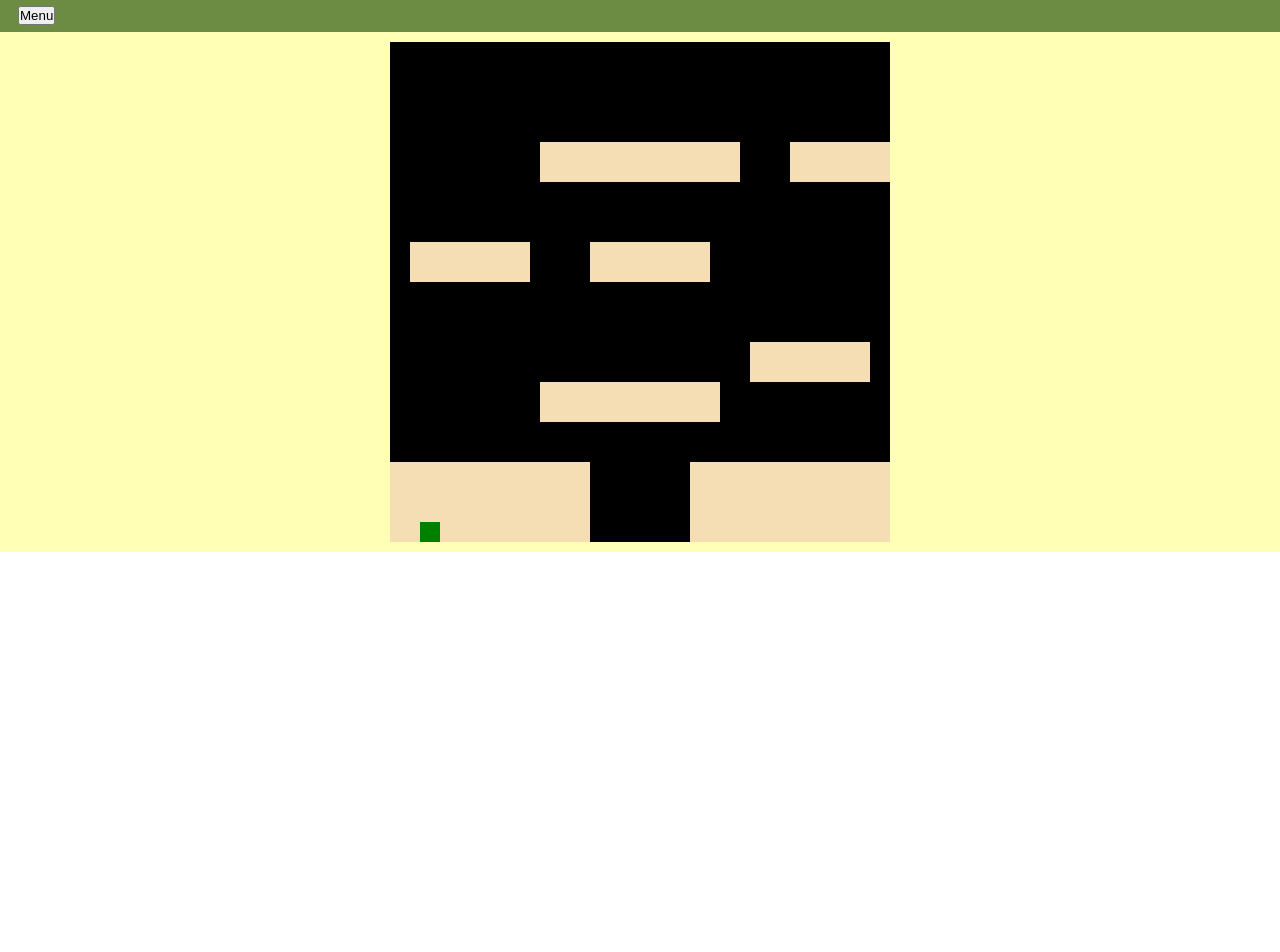
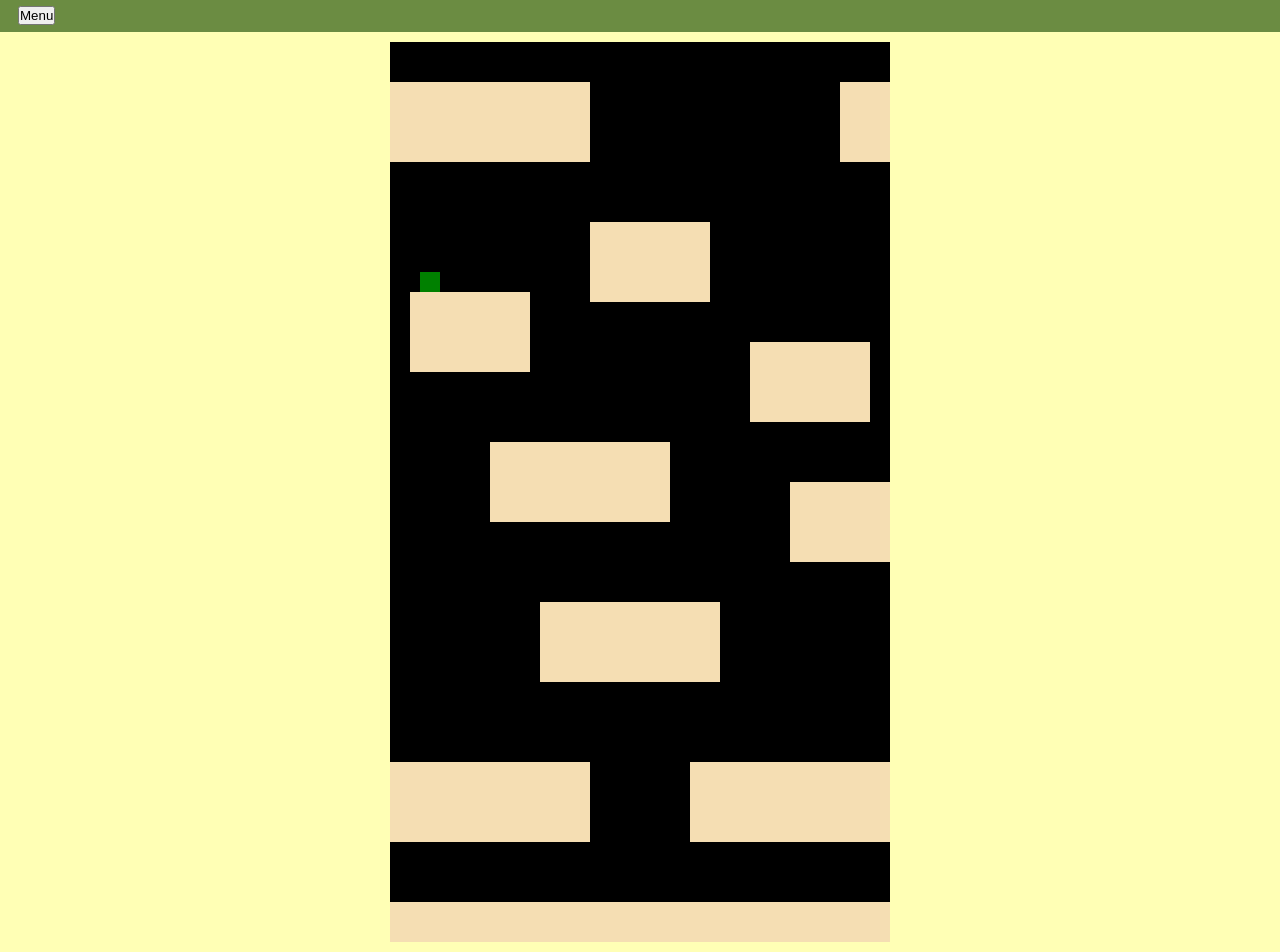
Before and after one commit to AlexandraSavenko/gi_course, a React (Vite) app: page /games/task2 in a window 1280 px wide. Before the commit the page ends 800 px from the top, so only its background shows below. Built offline with nearby package versions, Linux system fonts and the light colour scheme.

Commit message:
level 1 arranged

```diff
--- a/src/components/taskTwo/TaskTwo.module.css
+++ b/src/components/taskTwo/TaskTwo.module.css
@@ -1,6 +1,6 @@
 .gameArea {
     width: 500px;
-    height: 500px;
+    height: 900px;
     background-color: black;
     margin: 10px auto;
     position: relative;
--- a/src/components/taskTwo/TaskTwoWordList.jsx
+++ b/src/components/taskTwo/TaskTwoWordList.jsx
@@ -10,7 +10,7 @@ const TaskTwoWordList = ({list}) => {
               left: el.x,
               color: 'white'
             }}
-            >my word</li> )}
+            >{el.verb}</li> )}
   </ul>
   )
 }
--- a/src/data/constants.js
+++ b/src/data/constants.js
@@ -10,7 +10,7 @@ export const gameCnst = {
 //Player object
 export let playerData = {
   x: 30,
-  y: 450,
+  y: 40,
   width: 20,
   height: 20,
   velocityX: 0,
@@ -23,31 +23,66 @@ export const levels = [
   //level_
   {
     platforms: [
-      { x: 0, y: 420, width: 200, height: 80, type: "ground" },
-      { x: 300, y: 420, width: 200, height: 80, type: "ground" },
-      { x: 150, y: 340, width: 180, height: 40, type: "floating" },
-      { x: 360, y: 300, width: 120, height: 40, type: "floating" },
-      { x: 200, y: 200, width: 120, height: 40, type: "floating" },
-      { x: 20, y: 200, width: 120, height: 40, type: "floating" },
-      { x: 150, y: 100, width: 200, height: 40, type: "floating" },
-      { x: 400, y: 100, width: 100, height: 40, type: "floating" },
+      {x: 0, y: 40, width: 200, height: 80, type: "ground"},
+      {x: 450, y: 40, width: 50, height: 80, type: "ground"},
+      { x: 360, y: 300, width: 120, height: 80, type: "floating" },
+      { x: 200, y: 180, width: 120, height: 80, type: "floating" },
+      { x: 20, y: 250, width: 120, height: 80, type: "floating" },
+      { x: 100, y: 400, width: 180, height: 80, type: "floating" },
+      { x: 400, y: 440, width: 100, height: 80, type: "floating" },
+      { x: 150, y: 560, width: 180, height: 80, type: "floating" },
+      { x: 0, y: 720, width: 200, height: 80, type: "floating" },
+      { x: 300, y: 720, width: 200, height: 80, type: "floating" },
+      { x: 0, y: 860, width: 500, height: 40, type: "ground" },
     ],
     enemies: [
       { x: 250, y: 344, type: "brown" },
       { x: 550, y: 344, type: "brown" },
     ],
     wordPosition: [
-      { x: 420, y: 380 },
-      { x: 220, y: 260 },
-      { x: 420, y: 160 },
       { x: 20, y: 160 },
-      { x: 240, y: 60 },
-
-       { x: 350, y: 220 },
-        { x: 460, y: 250 },
-        { x: 110, y: 300 },
-        { x: 310, y: 80 },
-        { x: 50, y: 380 },
+      { x: 400, y: 160 },
+      { x: 420, y: 410 },
+      { x: 200, y: 260 },
+      { x: 180, y: 370 },
+      { x: 260, y: 530 },
+      { x: 400, y: 600 },
+      { x: 60, y: 690 },
+      { x: 340, y: 830 },
+      { x: 50, y: 830 },
+    ],
+    exitPosition: [],
+    background: "img"
+  },
+  {
+    platforms: [
+      {x: 0, y: 40, width: 200, height: 80, type: "ground"},
+      {x: 450, y: 40, width: 50, height: 80, type: "ground"},
+      { x: 360, y: 300, width: 120, height: 80, type: "floating" },
+      { x: 200, y: 180, width: 120, height: 80, type: "floating" },
+      { x: 20, y: 250, width: 120, height: 80, type: "floating" },
+      { x: 100, y: 400, width: 180, height: 80, type: "floating" },
+      { x: 400, y: 440, width: 100, height: 80, type: "floating" },
+      { x: 150, y: 560, width: 180, height: 80, type: "floating" },
+      { x: 0, y: 720, width: 200, height: 80, type: "floating" },
+      { x: 300, y: 720, width: 200, height: 80, type: "floating" },
+      { x: 0, y: 860, width: 500, height: 40, type: "ground" },
+    ],
+    enemies: [
+      { x: 250, y: 344, type: "brown" },
+      { x: 550, y: 344, type: "brown" },
+    ],
+    wordPosition: [
+      // { x: 20, y: 160 },
+      // { x: 400, y: 160 },
+      // { x: 420, y: 410 },
+      // { x: 200, y: 260 },
+      // { x: 180, y: 370 },
+      // { x: 260, y: 530 },
+      // { x: 400, y: 600 },
+      // { x: 60, y: 690 },
+      // { x: 340, y: 830 },
+      // { x: 50, y: 830 },
     ],
     exitPosition: [],
     background: "img"
```
